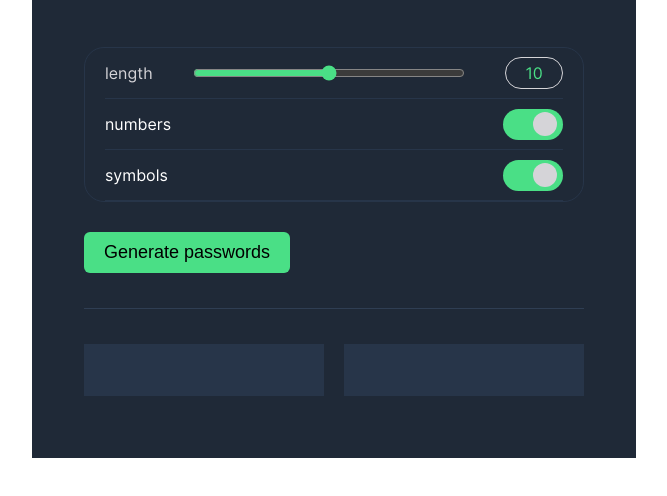
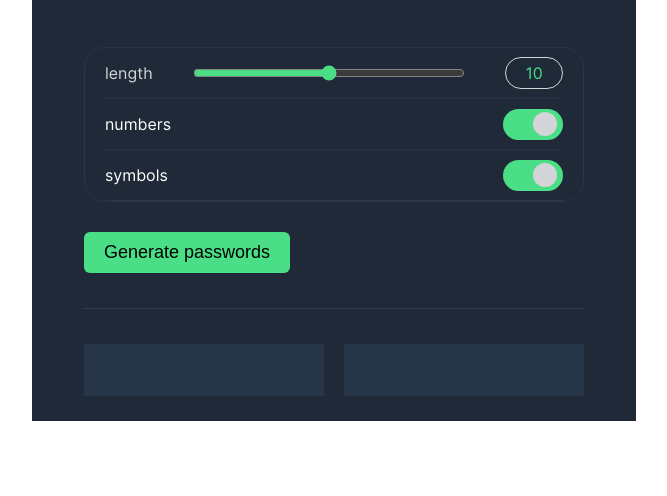
Before and after one commit to ekassel/Scrimba-Password-Generator, a plain HTML site: page index.html in a window 1280 px wide. Shown: the part 286-782 px from the top of the page, without its empty margins (306-973 px from the left). Drawn offline with Linux system fonts and the light colour scheme.

Commit message:
minor code updates

```diff
--- a/index.css
+++ b/index.css
@@ -75,7 +75,7 @@ body {
     padding: 10px 20px;
     background-color: var(--medium-dark);
     width: 40%;
-    font-family: 'Courier New', Courier, monospace;
+    font-family: monospace;
     font-style: normal;
     font-weight: 800;
     font-size: 16px;
@@ -83,9 +83,6 @@ body {
     color: var(--primary);
 }
 
-.password {
-
-}
 
 .disabled {
     color: var(--medium);
@@ -111,16 +108,6 @@ h1 {
     font-size: 20px;
     line-height: 28px;
     margin-bottom: 50px;
-}
-
-.hint-area {
-    margin-top: 20px;
-}
-
-#hint {
-    font-size: 14px;
-    color: var(--medium);
-    text-align: center;
 }
 
 button {
--- a/index.html
+++ b/index.html
@@ -45,9 +45,6 @@
           <p id="pw2" class="password disabled">&#8203;</p>
         </div>
       </div>
-      <div class="hint-area">
-        <p id="hint">&#8203;</p>
-      </div>
     </div>
     <script src="index.js"></script>
   </body>
--- a/index.js
+++ b/index.js
@@ -69,7 +69,6 @@ function generatePassword() {
         password = generatePassword();
     }
 
-    hintEl.textContent = "↑ click a password to copy ↑ ";
     return password;
 }
 
```
